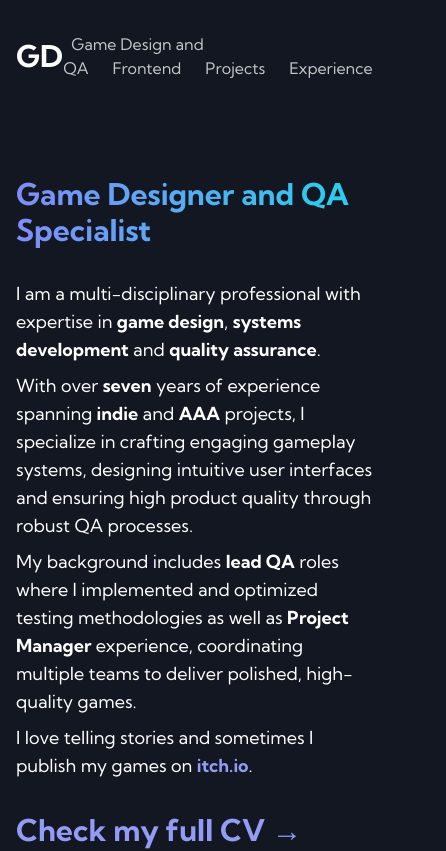
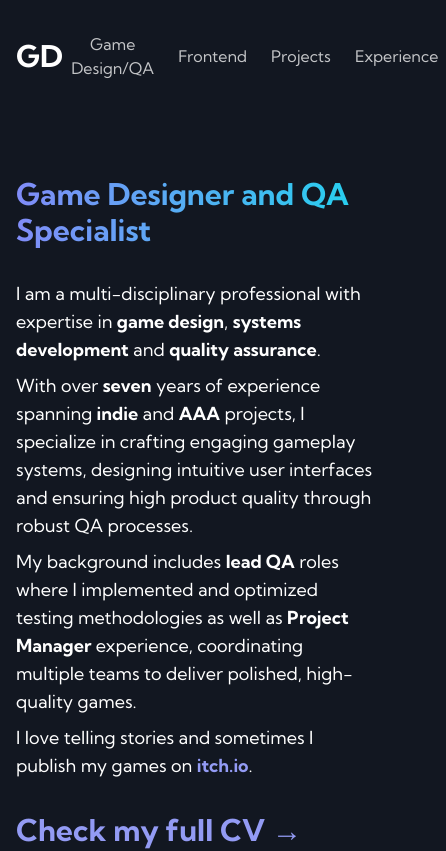
Before and after one commit to dziabak/nextjs-portfolio, a Next.js app: page /gamedev in a window 390 px wide. Shown: the top 851 px of the page, 446 px wide, since content can reach past the window. Built offline with nearby package versions, Linux system fonts and the light colour scheme.

Commit message:
Updated navigation, updated hero page description, updated experience section

```diff
--- a/components/hero/Hero.tsx
+++ b/components/hero/Hero.tsx
@@ -29,7 +29,7 @@ const Hero = () => {
 				<p>
 					I&apos;m currently developing my first commercial game in{" "}
 					<span className="font-bold">Unity</span> (it&apos;s about{" "}
-					<span className="font-bold">nuclear trains</span>).
+					<span className="font-bold">trains 🚂</span>).
 				</p>
 				<p>
 					I love telling stories and sometimes I publish my games on{" "}
--- a/components/nav/Navigation.tsx
+++ b/components/nav/Navigation.tsx
@@ -8,8 +8,17 @@ const Navigation = () => {
 			<div>
 				<Logo />
 			</div>
-			<div className="space-x-2">
-				<NavigationLink href="/gamedev" text="Game Design and QA" />
+			<div className="flex items-center justify-between space-x-2">
+				{/* <NavigationLink href="/gamedev" text="Game Design and QA" /> */}
+				<NavigationLink
+					href="/gamedev"
+					text={
+						<span>
+							<span className="md:hidden">Game Design/QA</span>
+							<span className="hidden md:inline">Game Design and QA</span>
+						</span>
+					}
+				/>
 				<NavigationLink href="/frontend" text="Frontend" />
 				<NavigationLink href="/projects" text="Projects" />
 				<NavigationLink href="/experience" text="Experience" />
--- a/components/nav/NavigationLink.tsx
+++ b/components/nav/NavigationLink.tsx
@@ -1,11 +1,17 @@
 // BUILT-IN IMPORTS
 import Link from "next/link";
 
-const NavigationLink = ({ href, text }: { href: string; text: string }) => {
+const NavigationLink = ({
+	href,
+	text,
+}: {
+	href: string;
+	text: string | React.ReactNode;
+}) => {
 	return (
 		<Link
 			href={href}
-			className="px-2 transition-opacity opacity-75 hover:opacity-100">
+			className="px-2 text-center transition-opacity opacity-75 hover:opacity-100">
 			{text}
 		</Link>
 	);
--- a/lib/data.ts
+++ b/lib/data.ts
@@ -212,7 +212,8 @@ export const EXPERIENCE_TECHNICAL_SKILLS_DATA = [
 			"Unity (with C#), Game Maker Studio 2 (GML), Unreal Engine (Blueprints)",
 			"Bitsy, GB Studio, Twine",
 			"Frontend web development tools and frameworks (React, TypeScript, Tailwind, Next.js, Firebase, SQL, HTML, CSS, JavaScript)",
-			"JIRA, Redmine, Mantis, TestRail, Xcode, Sourcetree, GitHub, Figma, Confluence, Trello, Notion",
+			"Cypress (E2E automated testing), JIRA, Redmine, Mantis, TestRail, Xcode, Sourcetree, GitHub",
+			"Figma, Confluence, Trello, Notion",
 		],
 		isListItem: true,
 	},
```
